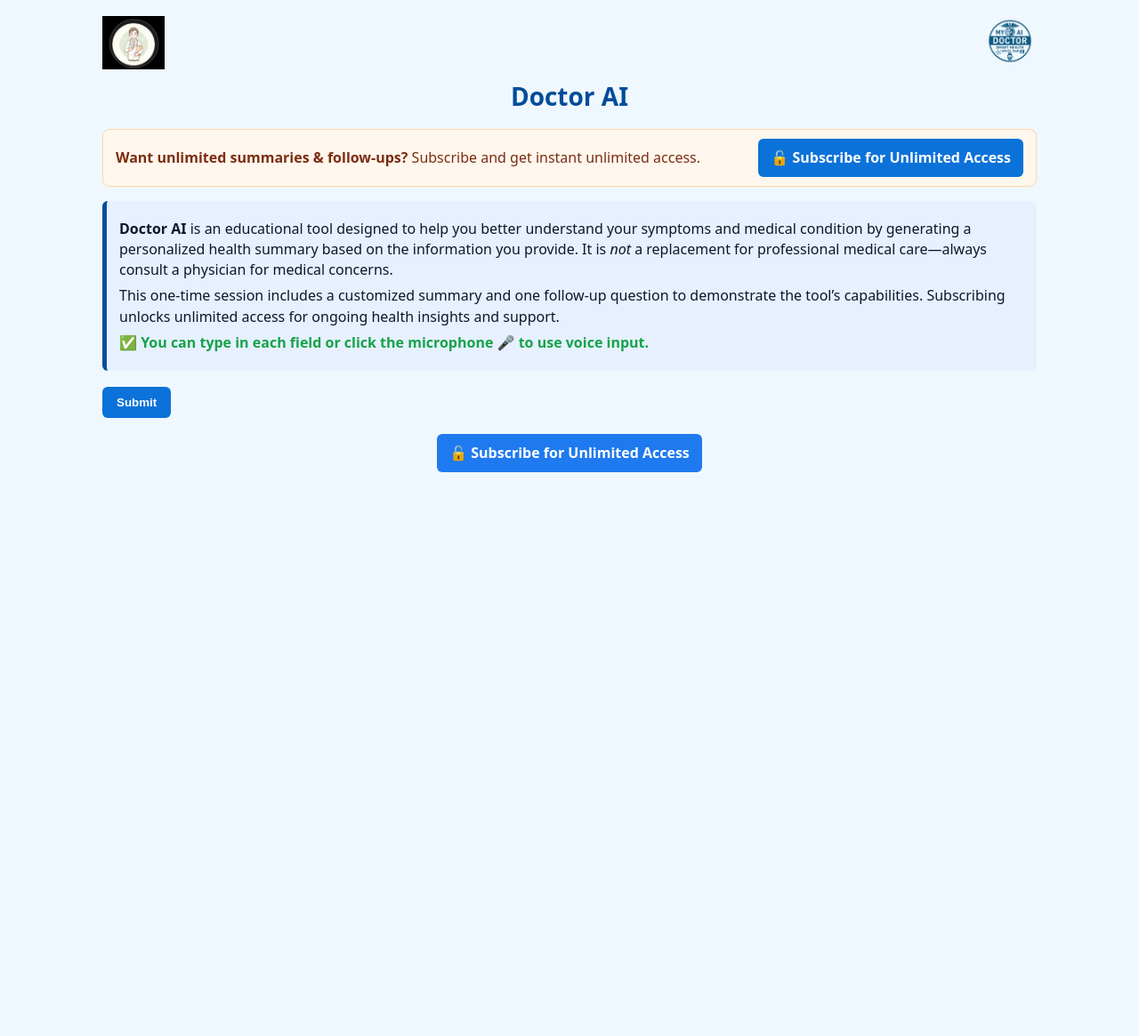
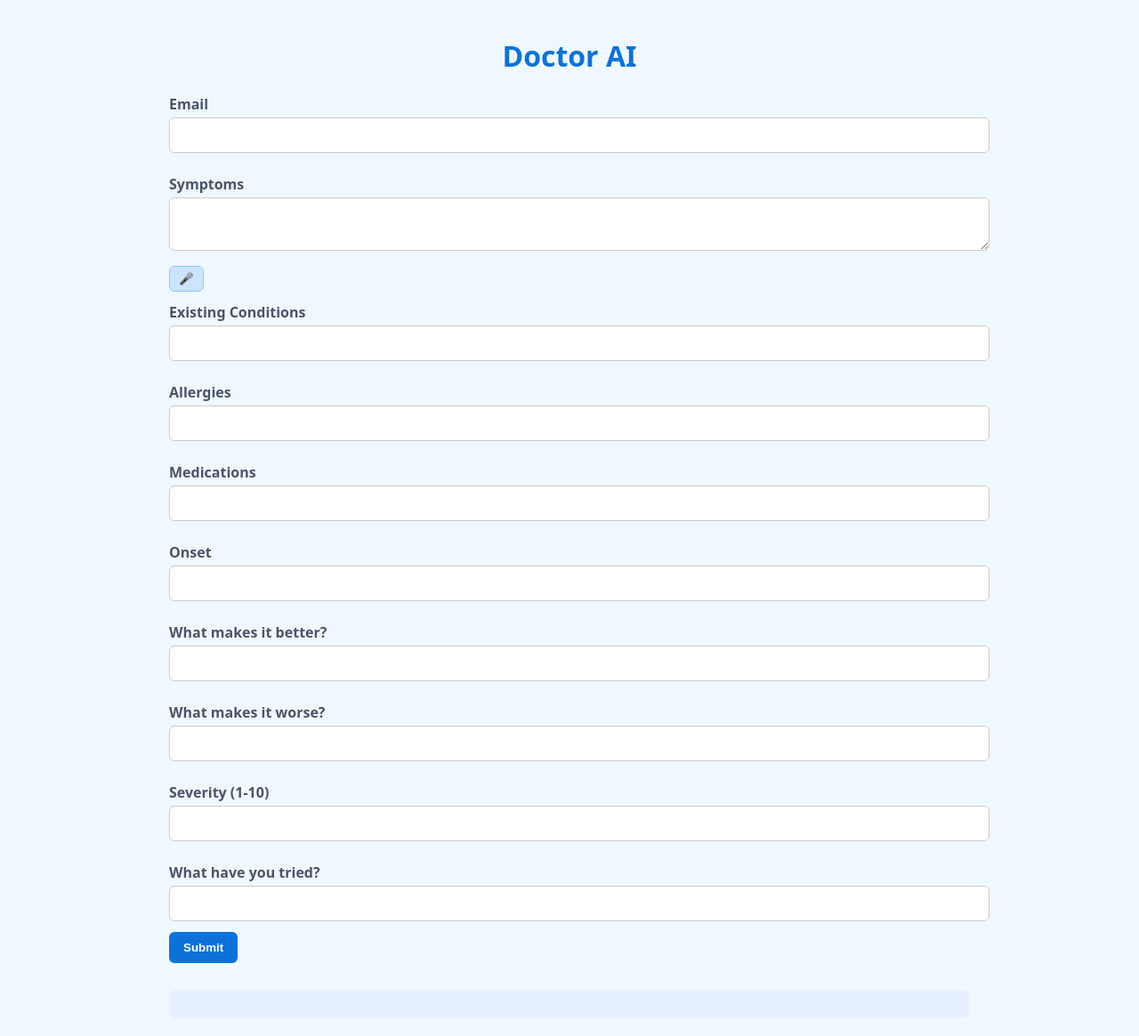
Before and after one commit to Asaabmd/doctor-ai, a Flask app: page / in a window 1280 px wide. Shown: the whole page at 89% size. Before the commit the page ends 531 px from the top, so only its background shows below. Run offline with Flask 3, Linux system fonts and the light colour scheme.

Commit message:
Final Doctor AI updates: complete frontend and backend

```diff
--- a/app.py
+++ b/app.py
@@ -1,39 +1,14 @@
 from flask import Flask, render_template, request, jsonify
+import openai
 import json
-import openai
+import os
 
 app = Flask(__name__)
 
 SUBSCRIPTIONS_FILE = "subscriptions.json"
 USAGE_FILE = "usage.json"
 
-def is_subscribed(email):
-    try:
-        with open(SUBSCRIPTIONS_FILE, "r") as f:
-            subs = json.load(f)
-        return subs.get(email, {}).get("status") == "active"
-    except:
-        return False
-
-def has_used(email):
-    try:
-        with open(USAGE_FILE, "r") as f:
-            usage = json.load(f)
-        return usage.get(email, 0) >= 1
-    except:
-        return False
-
-def log_usage(email):
-    try:
-        with open(USAGE_FILE, "r") as f:
-            usage = json.load(f)
-    except:
-        usage = {}
-
-    usage[email] = usage.get(email, 0) + 1
-
-    with open(USAGE_FILE, "w") as f:
-        json.dump(usage, f)
+openai.api_key = os.getenv("OPENAI_API_KEY")
 
 def build_prompt(inputs):
     return f"""
@@ -52,6 +27,29 @@
 Important: This is for educational purposes only and not a substitute for medical advice.
 """
 
+def is_subscribed(email):
+    if not os.path.exists(SUBSCRIPTIONS_FILE):
+        return False
+    with open(SUBSCRIPTIONS_FILE, "r") as f:
+        subs = json.load(f)
+    return subs.get(email, {}).get("status") == "active"
+
+def has_used(email):
+    if not os.path.exists(USAGE_FILE):
+        return False
+    with open(USAGE_FILE, "r") as f:
+        used = json.load(f)
+    return email in used
+
+def log_usage(email):
+    used = {}
+    if os.path.exists(USAGE_FILE):
+        with open(USAGE_FILE, "r") as f:
+            used = json.load(f)
+    used[email] = True
+    with open(USAGE_FILE, "w") as f:
+        json.dump(used, f)
+
 @app.route("/")
 def index():
     return render_template("index.html")
@@ -68,14 +66,12 @@
         return jsonify({"error": "free_limit_reached"}), 403
 
     prompt = build_prompt(data)
-
     response = openai.ChatCompletion.create(
         model="gpt-4",
         messages=[{"role": "user", "content": prompt}]
     )
 
     summary = response.choices[0].message.content
-
     if not is_subscribed(email):
         log_usage(email)
 
--- a/templates/index.html
+++ b/templates/index.html
@@ -7,245 +7,175 @@
   <style>
     :root {
       --blue: #0b72d9;
-      --blue-100: #e6f0ff;
       --blue-600: #065bb0;
       --text: #0f172a;
       --muted: #475569;
       --bg: #f0f8ff;
-      --ok: #16a34a;
-      --warn: #b45309;
     }
-    html, body {
-      margin: 0; padding: 0;
+    body {
+      margin: 0;
+      padding: 0;
       background: var(--bg);
-      color: var(--text);
       font-family: system-ui, -apple-system, Segoe UI, Roboto, Helvetica, Arial, sans-serif;
-      line-height: 1.45;
     }
-    .wrap { max-width: 1050px; margin: 0 auto; padding: 18px; }
-    .header { display: flex; align-items: center; justify-content: space-between; margin-bottom: 6px; }
-    .header img { height: 60px; }
-    h1 { margin: 10px 0 16px 0; text-align: center; color: #004d99; font-size: 28px; }
-    .banner {
-      background: #fff7ed;
-      border: 1px solid #fed7aa;
-      color: #7c2d12;
-      border-radius: 8px;
-      padding: 10px 14px;
-      margin: 8px 0 16px;
-      display: flex;
-      gap: 12px;
-      align-items: center;
-      justify-content: space-between;
-      flex-wrap: wrap;
+    .wrap {
+      max-width: 900px;
+      margin: 0 auto;
+      padding: 20px;
     }
-    .cta {
-      display: inline-flex;
-      align-items: center;
-      gap: 8px;
-      background: var(--blue);
-      color: #fff;
-      border: none;
-      border-radius: 6px;
-      padding: 10px 14px;
-      text-decoration: none;
-      font-weight: 600;
+    h1 {
+      text-align: center;
+      color: var(--blue);
     }
-    .cta:hover { background: var(--blue-600); }
-    .info {
-      background: var(--blue-100);
-      border-left: 5px solid #004d99;
-      border-radius: 6px;
-      padding: 14px;
-      margin: 6px 0 18px 0;
+    label {
+      display: block;
+      font-weight: bold;
+      color: var(--muted);
+      margin-top: 12px;
     }
-    .info p { margin: 6px 0; }
-    .check { color: var(--ok); font-weight: 700; }
-    label { font-weight: 700; color: var(--muted); }
-    .row { margin: 12px 0; }
-    input, select, textarea {
+    input, textarea, select {
       width: 100%;
       padding: 10px;
-      border: 1px solid #cbd5e1;
+      font-size: 16px;
+      margin-top: 4px;
+      margin-bottom: 12px;
+      border: 1px solid #ccc;
       border-radius: 6px;
-      font-size: 16px;
-      background: #fff;
     }
-    textarea { min-height: 90px; resize: vertical; }
-    .mic-wrap { display: flex; align-items: center; gap: 8px; margin-top: 6px; }
     .mic-btn {
-      display: inline-flex;
-      align-items: center;
-      gap: 6px;
       background: #cce5ff;
       border: 1px solid #93c5fd;
       border-radius: 6px;
-      padding: 7px 10px;
+      padding: 6px 10px;
       cursor: pointer;
-      font-weight: 600;
     }
-    .mic-btn[disabled] { opacity: .6; cursor: not-allowed; }
-    .spinner {
-      width: 14px; height: 14px;
-      border: 2px solid #93c5fd;
-      border-top-color: #1d4ed8;
-      border-radius: 50%;
-      display: none;
-      animation: spin .9s linear infinite;
-    }
-    .listening .spinner { display: inline-block; }
-    @keyframes spin { to { transform: rotate(360deg); } }
     .submit {
       background: var(--blue);
-      color: #fff;
+      color: white;
+      font-weight: bold;
       border: none;
       border-radius: 6px;
       padding: 10px 16px;
-      font-weight: 700;
       cursor: pointer;
     }
-    .submit:hover { background: var(--blue-600); }
-    .reminder { margin: 10px 0 4px 0; }
-    .cta-row { display: flex; justify-content: center; margin: 18px 0 4px; }
-    .cta.secondary { background: #1f7af0; }
-    .cta.secondary:hover { background: #155ec0; }
-    .result-box {
-      background: #f8fbff;
-      border: 1px solid #bfd6ff;
-      border-radius: 10px;
-      padding: 18px;
+    .submit:hover {
+      background: var(--blue-600);
+    }
+    #results {
       margin-top: 30px;
+      background: #e6f0ff;
+      padding: 16px;
+      border-radius: 8px;
     }
-    .result-box h3 { margin-top: 0; }
-    .subtext { color: #64748b; font-size: 14px; }
   </style>
   <script>
-    document.addEventListener('DOMContentLoaded', () => {
-      const tabbables = Array.from(document.querySelectorAll('input, select, textarea'));
-      tabbables.forEach((el, idx) => {
-        el.addEventListener('keydown', (e) => {
-          if (e.key === 'Enter' && !e.shiftKey) {
-            e.preventDefault();
-            const next = tabbables[idx + 1];
-            if (next) {
-              next.focus();
-              next.scrollIntoView({ behavior: 'smooth', block: 'center' });
-            }
-          }
-        });
-      });
-    });
-
-    function startDictation(btn, fieldId) {
+    function startDictation(button, fieldId) {
       const field = document.getElementById(fieldId);
-      const Wrap = btn.closest('.mic-wrap');
-      if (!('webkitSpeechRecognition' in window) && !('SpeechRecognition' in window)) {
-        alert("Your browser doesn't support speech recognition. Please use Chrome or Edge on desktop.");
+      const Rec = window.SpeechRecognition || window.webkitSpeechRecognition;
+      if (!Rec) {
+        alert("Speech Recognition not supported");
         return;
       }
-      if (location.protocol !== 'https:') {
-        alert('Speech recognition needs HTTPS. Please use the secure site (https://…).');
-        return;
-      }
-      const Rec = window.SpeechRecognition || window.webkitSpeechRecognition;
       const rec = new Rec();
       rec.lang = 'en-US';
       rec.interimResults = false;
-      rec.maxAlternatives = 1;
-      btn.disabled = true;
-      Wrap.classList.add('listening');
-      let heard = false;
-      rec.onresult = (ev) => {
-        heard = true;
-        const t = ev.results[0][0].transcript.trim();
-        field.value = field.value ? (field.value + ' ' + t) : t;
+      button.disabled = true;
+      rec.onresult = (e) => {
+        field.value += (field.value ? ' ' : '') + e.results[0][0].transcript;
         field.focus();
       };
-      rec.onerror = (ev) => {
-        const code = (ev.error || '').toLowerCase();
-        if (code === 'not-allowed' || code === 'permission-denied') {
-          alert('Microphone permission was denied. Please allow mic access in your browser.');
-        } else if (code === 'no-speech') {
-          alert('I didn’t hear anything. Please try again and speak clearly.');
-        } else {
-          alert('Speech recognition error: ' + code);
-        }
-      };
-      rec.onend = () => {
-        btn.disabled = false;
-        Wrap.classList.remove('listening');
-        if (!heard) console.log('No speech captured.');
-      };
-      try { rec.start(); } catch (e) { rec.stop(); rec.start(); }
+      rec.onerror = () => alert('Speech recognition error');
+      rec.onend = () => button.disabled = false;
+      rec.start();
+    }
+
+    async function submitForm(event) {
+      event.preventDefault();
+      const form = event.target;
+      const data = Object.fromEntries(new FormData(form).entries());
+
+      const response = await fetch("/submit", {
+        method: "POST",
+        headers: { "Content-Type": "application/json" },
+        body: JSON.stringify(data)
+      });
+
+      const res = await response.json();
+      const resultsDiv = document.getElementById("results");
+
+      if (res.error === "free_limit_reached") {
+        resultsDiv.innerHTML = `<p>You’ve reached the free limit. Please <a href="https://payhip.com/b/Da82I" target="_blank">subscribe here</a>.</p>`;
+      } else if (res.summary) {
+        resultsDiv.innerHTML = `
+          <h2>Doctor AI Summary</h2>
+          <div>${res.summary}</div>
+          <form onsubmit="return followUp(event)">
+            <input type="hidden" name="summary" value="${encodeURIComponent(res.summary)}" />
+            <label for="followup">Have a follow-up question?</label>
+            <textarea id="followup" name="question"></textarea>
+            <button type="submit" class="submit">Submit Follow-up</button>
+          </form>
+          <div id="followup-response"></div>
+        `;
+      } else {
+        resultsDiv.innerHTML = `<p>Something went wrong. Try again.</p>`;
+      }
+    }
+
+    async function followUp(e) {
+      e.preventDefault();
+      const form = e.target;
+      const data = Object.fromEntries(new FormData(form).entries());
+      const response = await fetch("/followup", {
+        method: "POST",
+        headers: { "Content-Type": "application/json" },
+        body: JSON.stringify(data)
+      });
+      const res = await response.json();
+      if (res.followup) {
+        document.getElementById("followup-response").innerHTML = `<h3>Follow-up Response</h3><div>${res.followup}</div>`;
+      }
     }
   </script>
 </head>
 <body>
   <div class="wrap">
-    <div class="header">
-      <img src="/static/doctor.jpeg" alt="Doctor" />
-      <img src="/static/logo.png" alt="Logo" />
-    </div>
+    <h1>Doctor AI</h1>
+    <form onsubmit="submitForm(event)">
+      <label>Email</label>
+      <input id="email" name="email" type="email" required />
 
-    <h1>Doctor AI</h1>
+      <label>Symptoms</label>
+      <textarea id="symptoms" name="symptoms"></textarea>
+      <button type="button" class="mic-btn" onclick="startDictation(this, 'symptoms')">🎤</button>
 
-    <div class="banner">
-      <div><strong>Want unlimited summaries & follow-ups?</strong> Subscribe and get instant unlimited access.</div>
-      <a class="cta" href="https://payhip.com/b/Da82I" target="_blank" rel="noopener">🔓 Subscribe for Unlimited Access</a>
-    </div>
+      <label>Existing Conditions</label>
+      <input id="conditions" name="conditions" />
 
-    <div class="info">
-      <p><strong>Doctor AI</strong> is an educational tool designed to help you better understand your symptoms and medical condition by generating a personalized health summary based on the information you provide. It is <em>not</em> a replacement for professional medical care—always consult a physician for medical concerns.</p>
-      <p>This one-time session includes a customized summary and one follow-up question to demonstrate the tool’s capabilities. Subscribing unlocks unlimited access for ongoing health insights and support.</p>
-      <p class="check">✅ You can type in each field or click the <strong>microphone</strong> 🎤 to use voice input.</p>
-    </div>
+      <label>Allergies</label>
+      <input id="allergies" name="allergies" />
 
-    <!-- FULL FORM -->
-    <form method="POST" action="/">
-      {% for field in fields %}
-        <div class="row">
-          <label for="{{ field.id }}">{{ field.label }}</label>
-          <textarea id="{{ field.id }}" name="{{ field.name }}" required placeholder="{{ field.placeholder }}"></textarea>
-          <div class="mic-wrap">
-            <button class="mic-btn" type="button" onclick="startDictation(this, '{{ field.id }}')">🎤 Use microphone</button>
-            <span class="spinner"></span>
-          </div>
-        </div>
-      {% endfor %}
+      <label>Medications</label>
+      <input id="medications" name="medications" />
+
+      <label>Onset</label>
+      <input id="onset" name="onset" />
+
+      <label>What makes it better?</label>
+      <input id="better" name="better" />
+
+      <label>What makes it worse?</label>
+      <input id="worse" name="worse" />
+
+      <label>Severity (1-10)</label>
+      <input id="severity" name="severity" />
+
+      <label>What have you tried?</label>
+      <input id="tried" name="tried" />
+
       <button class="submit" type="submit">Submit</button>
     </form>
-
-    <div class="cta-row">
-      <a class="cta secondary" href="https://payhip.com/b/Da82I" target="_blank" rel="noopener">🔓 Subscribe for Unlimited Access</a>
-    </div>
-
-    {% if response %}
-    <div class="result-box" id="summary-box">
-      <h3>📋 Doctor AI Summary</h3>
-      <div>{{ response|safe }}</div>
-      {% if followup_response %}
-        <hr>
-        <strong>Follow-up Answer:</strong>
-        <div>{{ followup_response|safe }}</div>
-      {% endif %}
-      <form method="POST" action="/followup" style="margin-top:18px">
-        <input type="hidden" name="original_summary" value='{{ response|tojson|safe }}'>
-        <label for="followup">Have a follow-up question?</label>
-        <textarea id="followup" name="followup" rows="2" placeholder="Ask your follow-up..." required></textarea>
-        <div class="mic-wrap">
-          <button class="mic-btn" type="button" onclick="startDictation(this, 'followup')">🎤 Use microphone</button>
-          <span class="spinner"></span>
-        </div>
-        <button class="submit" type="submit" style="margin-top:10px">Submit Follow-up</button>
-      </form>
-      {% if not is_subscribed %}
-        <p class="subtext" style="margin-top:10px">You've used your one free session. Subscribe to unlock unlimited summaries and follow-ups.</p>
-        <div class="cta-row" style="margin-top:6px">
-          <a class="cta" href="https://payhip.com/b/Da82I" target="_blank" rel="noopener">🔓 Subscribe for Unlimited Access</a>
-        </div>
-      {% endif %}
-    </div>
-    {% endif %}
+    <div id="results"></div>
   </div>
 </body>
 </html>
```
